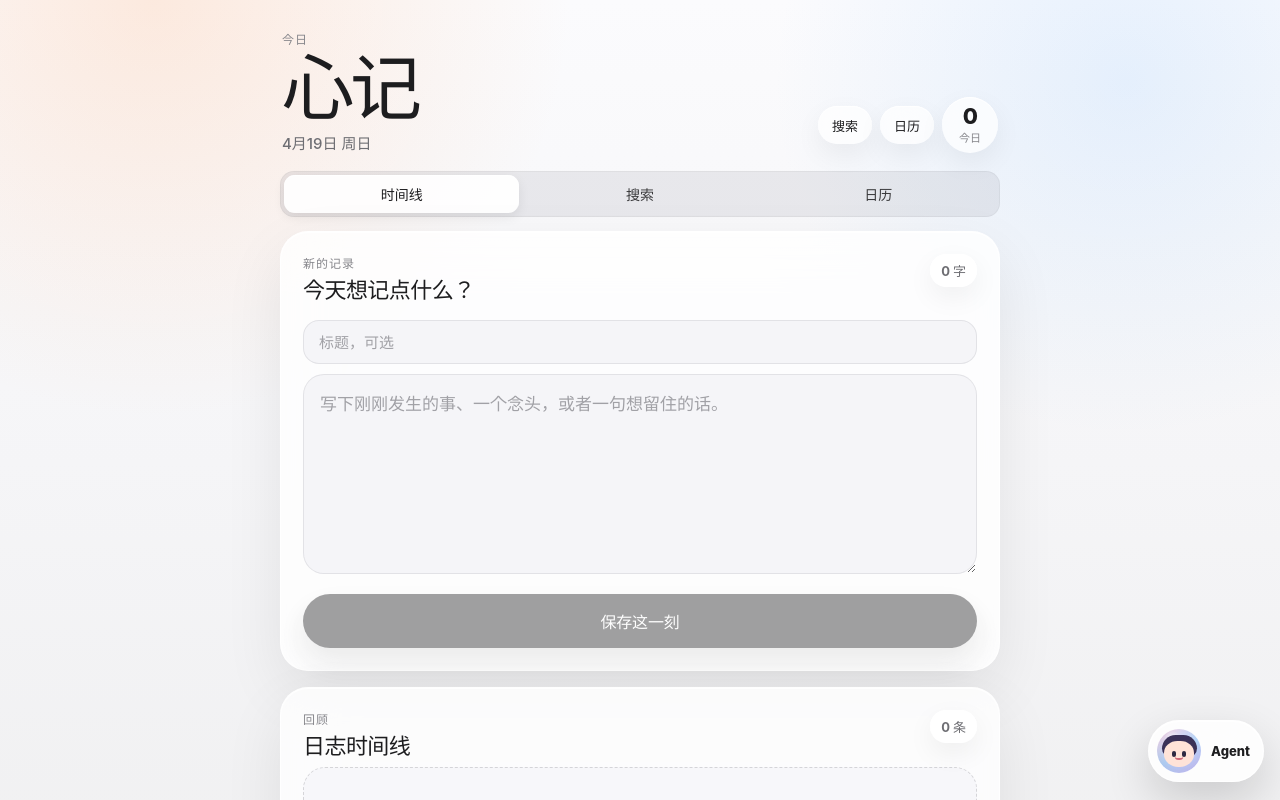
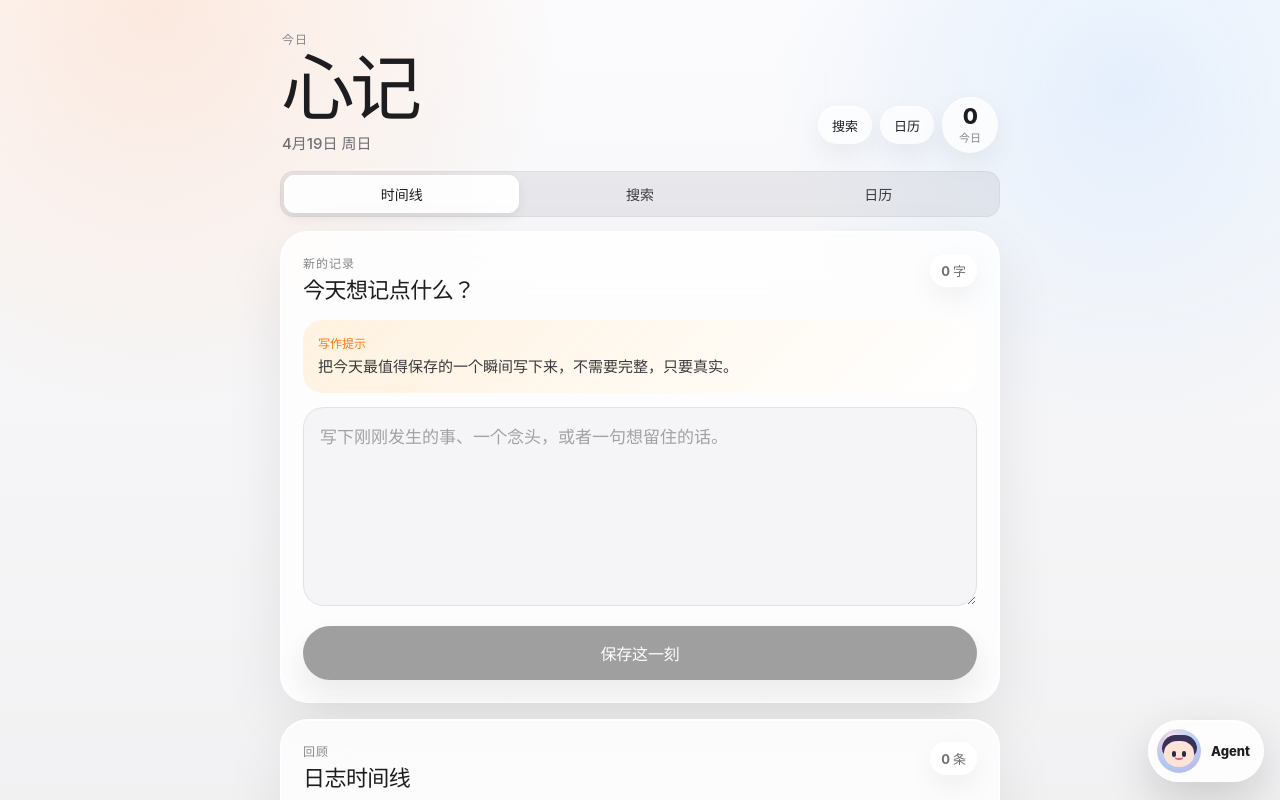
Before and after one commit to kkkkakk56/log_agent, a Vue app in the folder journal-agent/: page / in a window 1280 px wide. Shown: the top 800 px of the page. Built offline with nearby package versions, Linux system fonts and the light colour scheme.

Commit message:
Revert "feat: add custom journal title input"
This reverts commit e6a73df144c06727dba64b14340c9c9848c6fd85.

```diff
--- a/journal-agent/src/App.vue
+++ b/journal-agent/src/App.vue
@@ -58,7 +58,6 @@ if (initialAgentConversations.length === 0) {
 
 const entries = ref<JournalEntry[]>(getEntries());
 const activeView = ref<ActiveView>('timeline');
-const draftTitle = ref('');
 const draftContent = ref('');
 const editingId = ref<string | null>(null);
 const editingContent = ref('');
@@ -177,13 +176,12 @@ function setActiveView(view: ActiveView) {
 }
 
 function saveDraft() {
-  const entry = createEntry(draftContent.value, draftTitle.value);
+  const entry = createEntry(draftContent.value);
 
   if (!entry) {
     return;
   }
 
-  draftTitle.value = '';
   draftContent.value = '';
   refreshEntries();
 }
@@ -400,14 +398,10 @@ async function submitAgentMessage() {
         <span class="counter">{{ draftCharacterCount }} 字</span>
       </div>
 
-      <input
-        v-model="draftTitle"
-        class="title-input"
-        type="text"
-        maxlength="18"
-        placeholder="标题，可选"
-        aria-label="日志标题"
-      />
+      <div class="prompt-card">
+        <span>写作提示</span>
+        <p>把今天最值得保存的一个瞬间写下来，不需要完整，只要真实。</p>
+      </div>
 
       <textarea
         v-model="draftContent"
--- a/journal-agent/src/storage/journalStore.ts
+++ b/journal-agent/src/storage/journalStore.ts
@@ -66,13 +66,7 @@ const createId = (): string => {
   return `entry-${Date.now()}-${Math.random().toString(36).slice(2, 10)}`;
 };
 
-const createTitle = (content: string, title = ''): string => {
-  const normalizedTitle = title.trim();
-
-  if (normalizedTitle) {
-    return normalizedTitle.slice(0, MAX_TITLE_LENGTH);
-  }
-
+const createTitle = (content: string): string => {
   const normalizedContent = content.trim();
   const firstLine = normalizedContent.split(/\r?\n/, 1)[0]?.trim() ?? '';
   const titleSource = firstLine || normalizedContent;
@@ -92,10 +86,7 @@ export const getEntries = (): JournalEntry[] =>
     readEntries().filter((entry) => entry.deletedAt === null),
   );
 
-export const createEntry = (
-  content: string,
-  title = '',
-): JournalEntry | null => {
+export const createEntry = (content: string): JournalEntry | null => {
   const normalizedContent = content.trim();
 
   if (!normalizedContent) {
@@ -105,7 +96,7 @@ export const createEntry = (
   const now = new Date().toISOString();
   const entry: JournalEntry = {
     id: createId(),
-    title: createTitle(normalizedContent, title),
+    title: createTitle(normalizedContent),
     content: normalizedContent,
     createdAt: now,
     updatedAt: now,
--- a/journal-agent/src/style.css
+++ b/journal-agent/src/style.css
@@ -250,7 +250,30 @@ h3 {
   font-weight: 720;
 }
 
-.title-input,
+.prompt-card {
+  margin-bottom: 14px;
+  padding: 14px 15px;
+  border-radius: 20px;
+  background:
+    linear-gradient(135deg, rgba(255, 149, 0, 0.12), rgba(255, 255, 255, 0.72)),
+    rgba(255, 255, 255, 0.7);
+}
+
+.prompt-card span {
+  display: block;
+  margin-bottom: 5px;
+  color: #ff7a1a;
+  font-size: 12px;
+  font-weight: 760;
+}
+
+.prompt-card p {
+  color: #3a3a3c;
+  font-size: 15px;
+  font-weight: 560;
+  line-height: 1.5;
+}
+
 .journal-input,
 .search-input {
   width: 100%;
@@ -262,15 +285,6 @@ h3 {
     border-color 160ms ease,
     box-shadow 160ms ease,
     background 160ms ease;
-}
-
-.title-input {
-  height: 44px;
-  margin-bottom: 10px;
-  border-radius: 16px;
-  padding: 0 15px;
-  font-size: 15px;
-  font-weight: 680;
 }
 
 .journal-input {
@@ -290,7 +304,6 @@ h3 {
   font-size: 16px;
 }
 
-.title-input:focus,
 .journal-input:focus,
 .search-input:focus {
   border-color: rgba(0, 122, 255, 0.42);
@@ -298,7 +311,6 @@ h3 {
   box-shadow: 0 0 0 4px rgba(0, 122, 255, 0.12);
 }
 
-.title-input::placeholder,
 .journal-input::placeholder,
 .search-input::placeholder {
   color: #a1a1a6;
```
Also changed, not shown: 2 other files (tests, documents, lock files or other folders).
